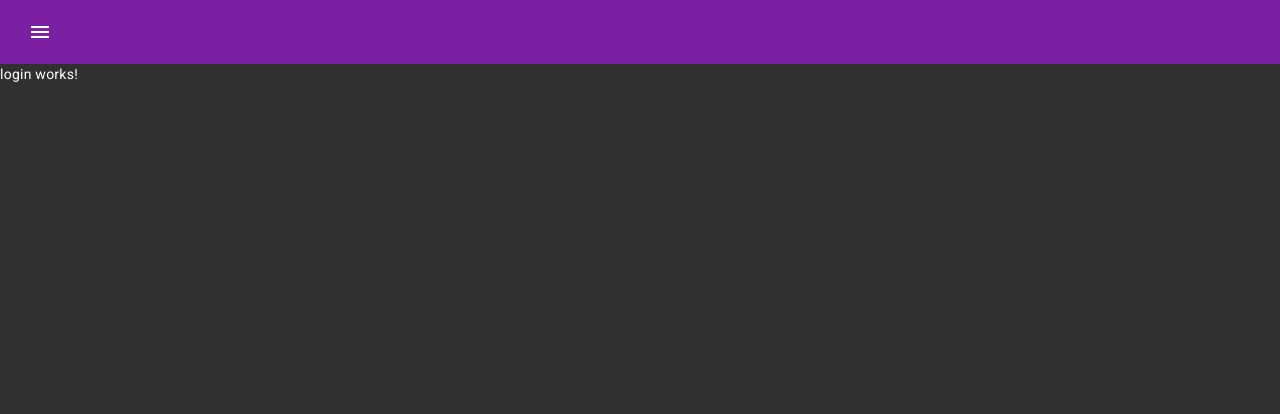
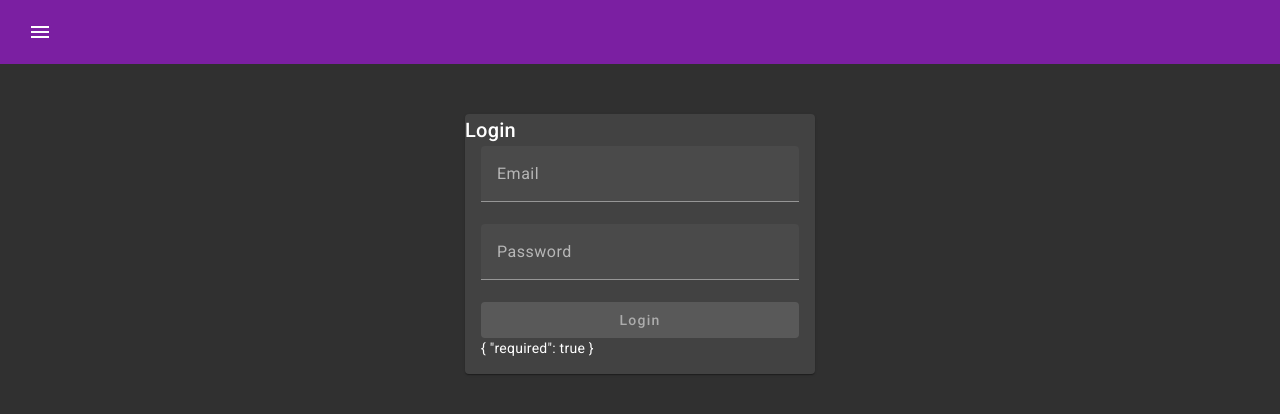
Before and after one commit to smurf83/file-uploader, an Angular app: page /login in a window 1280 px wide. Shown: the top 414 px of the page. Built offline with nearby package versions, Linux system fonts and the light colour scheme.

Commit message:
Added Login

```diff
--- a/src/app/app.module.ts
+++ b/src/app/app.module.ts
@@ -32,6 +32,7 @@ import { LoginComponent } from './login/login.component';
 import { FilesCardListComponent } from './files-card-list/files-card-list.component';
 import { UploadComponent } from './upload/upload.component';
 import { FilesService } from './files.service';
+import { OnlyOneErrorPipe } from './only-one-error.pipe';
 
 @NgModule({
   declarations: [
@@ -40,6 +41,7 @@ import { FilesService } from './files.service';
     LoginComponent,
     FilesCardListComponent,
     UploadComponent,
+    OnlyOneErrorPipe,
   ],
   imports: [
     BrowserModule,
--- a/src/app/login/login.component.css
+++ b/src/app/login/login.component.css
@@ -0,0 +1,16 @@
+
+
+.login-page {
+    max-width: 350px;
+    margin: 50px auto 0 auto;
+  }
+
+  .login-form {
+    display: flex;
+    flex-direction: column;
+  }
+
+  .test-input {
+    border-bottom: 1px solid grey;
+    margin-bottom: 10px;
+  }
--- a/src/app/login/login.component.html
+++ b/src/app/login/login.component.html
@@ -1 +1,87 @@
-<p>login works!</p>
+<mat-card class="login-page">
+  <mat-card-title>Login</mat-card-title>
+  <mat-card-content>
+    <form
+      class="login-form data-form"
+      #loginForm="ngForm"
+      (ngSubmit)="login(loginForm, $event)"
+    >
+      <mat-form-field>
+        <input
+          matInput
+          type="email"
+          name="email"
+          ngModel
+          #email="ngModel"
+          required
+          email
+          minlength="3"
+          maxlength="30"
+          placeholder="Email"
+        />
+
+        <mat-error *ngIf="hasError(email, 'required')"
+          >The email is mandatory.</mat-error
+        >
+
+        <mat-error *ngIf="hasError(email, 'minlength')">
+          Your email must have minimum
+          {{ getError(email, "minlength").requiredLength }} chars, but it only
+          has {{ getError(email, "minlength").actualLength }}.
+        </mat-error>
+
+        <mat-error *ngIf="hasError(email, 'email')"
+          >This is not a valid email.</mat-error
+        >
+      </mat-form-field>
+
+      <mat-form-field>
+        <input
+          matInput
+          type="password"
+          name="password"
+          required
+          passwordStrength
+          minlength="8"
+          ngModel
+          #password="ngModel"
+          placeholder="Password"
+        />
+
+        <mat-error *ngIf="hasError(password, 'required')"
+          >The password is mandatory.</mat-error
+        >
+      </mat-form-field>
+
+      <ng-container
+        *ngIf="
+          password.errors
+            | onlyOneError : ['minlength', 'passwordStrength'] as error
+        "
+      >
+        <div class="field-message" *ngIf="error.minlength">
+          Your password must have minimum
+          {{ error.minlength.requiredLength }} chars, but it only has
+          {{ error.minlength.actualLength }}.
+        </div>
+
+        <div class="field-message" *ngIf="error.passwordStrength">
+          Your password must have lower case, upper case and numeric characters.
+        </div>
+      </ng-container>
+
+      <button
+        mat-raised-button
+        color="primary"
+        type="submit"
+        [disabled]="!loginForm.valid"
+      >
+        Login
+      </button>
+    </form>
+
+    <div class="form-val">
+      {{ password.errors | json }}
+    </div>
+  </mat-card-content>
+</mat-card>
--- a/src/app/login/login.component.ts
+++ b/src/app/login/login.component.ts
@@ -1,10 +1,32 @@
-import { Component } from '@angular/core';
+import { Component, OnInit } from '@angular/core';
+import { NgForm, NgModel } from '@angular/forms';
 
 @Component({
-  selector: 'app-login',
+  selector: 'login',
   templateUrl: './login.component.html',
-  styleUrls: ['./login.component.css']
+  styleUrls: ['./login.component.css'],
 })
-export class LoginComponent {
+export class LoginComponent implements OnInit {
+  val = {
+    email: 'hello@gmail.com',
+    password: '123456',
+  };
 
+  constructor() {}
+
+  ngOnInit() {}
+
+  login(loginForm: NgForm, submit: any) {
+    console.log(loginForm.value, loginForm.valid, submit);
+
+    console.log('val', this.val);
+  }
+
+  hasError(control: NgModel, errorName: string): boolean {
+    return control.errors && control.errors[errorName];
+  }
+
+  getError(control: NgModel, errorName: string): any {
+    return control.errors ? control.errors[errorName] : {};
+  }
 }
--- /dev/null
+++ b/src/app/only-one-error.pipe.ts
@@ -0,0 +1,23 @@
+import { Pipe, PipeTransform } from '@angular/core';
+
+@Pipe({
+  name: 'onlyOneError',
+})
+export class OnlyOneErrorPipe implements PipeTransform {
+  transform(allErrors: any, errorsPriority: string[]): any {
+    if (!allErrors) {
+      return null;
+    }
+
+    const onlyOneError: any = {};
+
+    for (let error of errorsPriority) {
+      if (allErrors[error]) {
+        onlyOneError[error] = allErrors[error];
+        break;
+      }
+    }
+
+    return onlyOneError;
+  }
+}
--- a/src/app/upload/upload.component.css
+++ b/src/app/upload/upload.component.css
@@ -23,11 +23,6 @@
     padding: 1em;
   }
 
-  .file-upload-card {
-    width: 80%;
-    max-width: 500px;
-  }
-
   .full-width {
     width: 100%;
   }
@@ -36,3 +31,19 @@
     color: red;
     margin-top: 1em;
   }
+
+  .container {
+    display: flex;
+    flex-direction: column;
+    align-items: center;
+    justify-content: center;
+    height: 100%;
+  }
+
+  .file-upload-card {
+    display: flex;
+    flex-direction: column;
+    align-items: center;
+    justify-content: center;
+    height: 100%;
+  }
--- a/src/app/upload/upload.component.html
+++ b/src/app/upload/upload.component.html
@@ -1,4 +1,5 @@
-<mat-card>
+<mat-card class="file-upload-card">
+  <div class="container">
     <input
       type="file"
       class="file-input"
@@ -49,4 +50,5 @@
         <p class="error-message" *ngIf="uploadError">{{ uploadError }}</p>
       </div>
     </form>
+  </div>
 </mat-card>
```
Also changed, not shown: 1 other file (tests, documents, lock files or other folders). Lines whose indentation alone changed are shown as unchanged.
